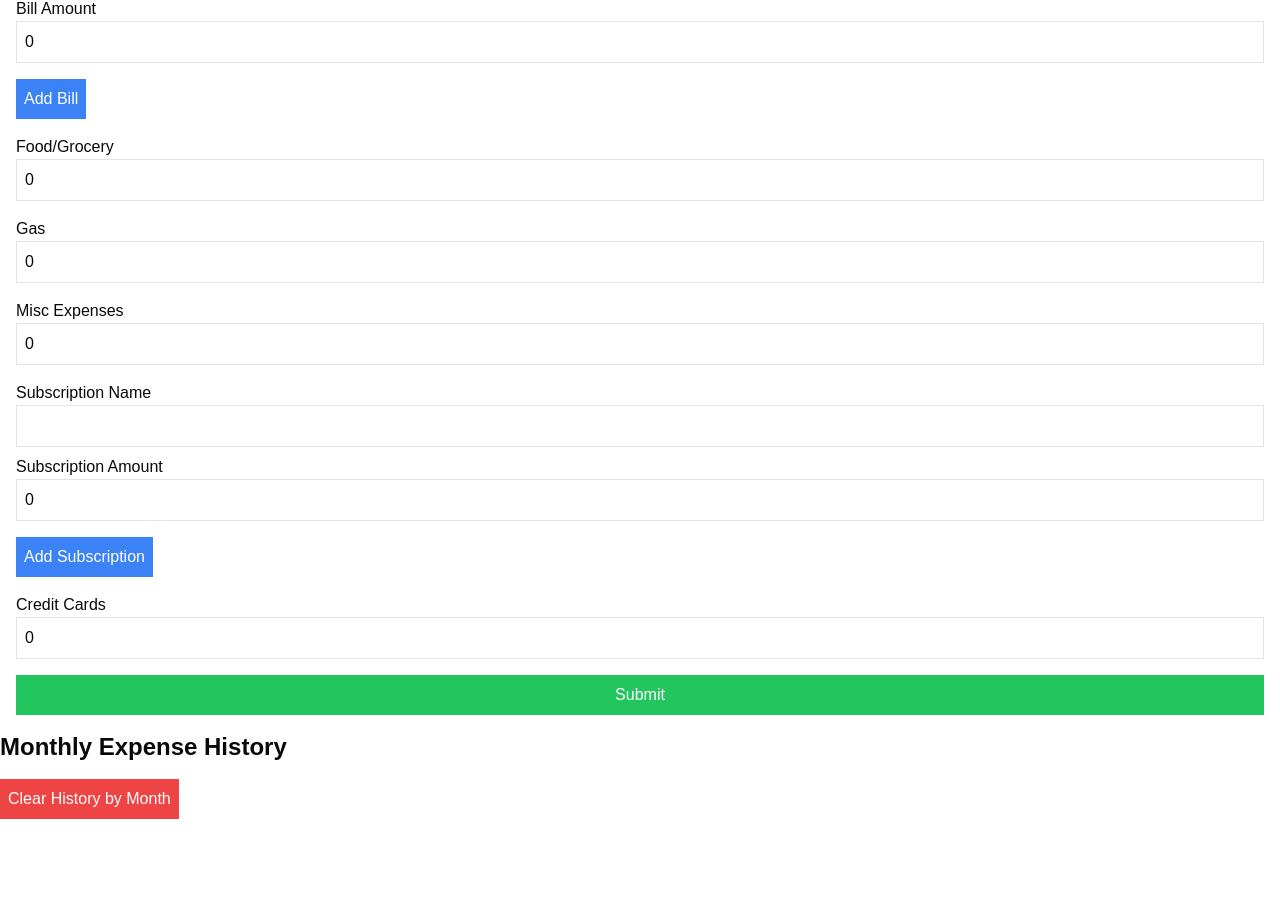
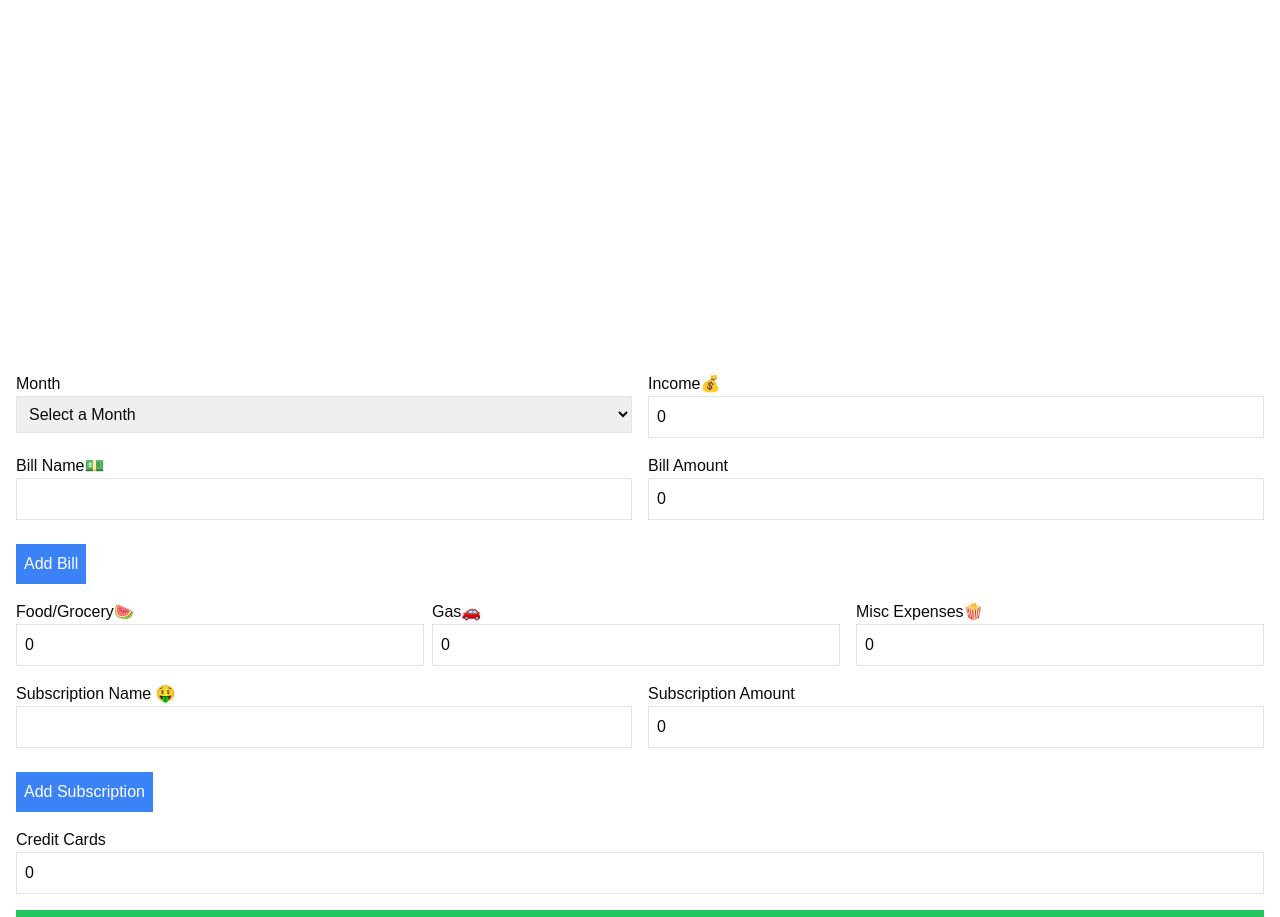
Before and after one commit to BlakeCaraballo/SpendSmart, a React (Vite) app: page / in a window 1280 px wide. Shown: the part 1880-2797 px from the top of the page. Before the commit the page ends 2715 px from the top, so only its background shows below. Built offline with nearby package versions, Linux system fonts and the light colour scheme.

Commit message:
Changed form layout and added history delete

```diff
--- a/src/component/chart/Chart.tsx
+++ b/src/component/chart/Chart.tsx
@@ -65,7 +65,7 @@ const Charts = () => {
   };
 
   return (
-<section id="charts" className="bg-white dark:bg-gray-900 py-20">
+<section id="charts" className="bg-white dark:bg-gray-900 py-96">
       <div className="container mx-auto px-6">
         <h2 className="text-3xl font-bold text-primary mb-8">User Friendly Charts</h2>
 
--- a/src/component/form/Form.tsx
+++ b/src/component/form/Form.tsx
@@ -58,9 +58,11 @@ const Form = ({ onSubmit }: { onSubmit: (data: FormData) => void }) => {
   const addSubscription = () => appendSubscription({ name: '', amount: 0 });
 
   return (
+    <section id='form'>
       <form onSubmit={handleSubmit(handleFormSubmit)} className="p-4">
-         {/* Month Dropdown */}
-      <div className="mb-4">
+        {/* Month and Income Inputs Side by Side */}
+        <div className="flex flex-wrap mb-4">
+          <div className="w-full sm:w-1/2 pr-2">
             <label>Month</label>
             <select {...register('month')} className="border p-2 w-full">
               <option value="">Select a Month</option>
@@ -71,9 +73,8 @@ const Form = ({ onSubmit }: { onSubmit: (data: FormData) => void }) => {
             {errors.month && <p className="text-red-500">{errors.month.message}</p>}
           </div>
 
-      {/* Income */}
-      <div className="mb-4">
-        <label>Income</label>
+          <div className="w-full sm:w-1/2 pl-2">
+            <label>Income💰</label>
             <input
               type="number"
               {...register('income', { valueAsNumber: true })}
@@ -81,17 +82,21 @@ const Form = ({ onSubmit }: { onSubmit: (data: FormData) => void }) => {
             />
             {errors.income && <p className="text-red-500">{errors.income.message}</p>}
           </div>
+        </div>
 
         {/* Recurring Bills */}
         {billFields.map((bill, index) => (
-        <div key={bill.id} className="mb-4">
-          <label>Bill Name</label>
+          <div key={bill.id} className="flex mb-4">
+            <div className="w-full sm:w-1/2 pr-2">
+              <label>Bill Name💵</label>
               <input
                 {...register(`bills.${index}.name`)}
                 className="border p-2 w-full mb-2"
               />
               {errors.bills?.[index]?.name && <p className="text-red-500">{errors.bills[index]?.name?.message}</p>}
+            </div>
 
+            <div className="w-full sm:w-1/2 pl-2">
               <label>Bill Amount</label>
               <input
                 type="number"
@@ -100,15 +105,17 @@ const Form = ({ onSubmit }: { onSubmit: (data: FormData) => void }) => {
               />
               {errors.bills?.[index]?.amount && <p className="text-red-500">{errors.bills[index]?.amount?.message}</p>}
             </div>
+          </div>
         ))}
 
         <button type="button" onClick={addBill} className="bg-blue-500 text-white p-2 mb-4">
           Add Bill
         </button>
 
-      {/* Other Expenses */}
-      <div className="mb-4">
-        <label>Food/Grocery</label>
+        {/* Other Expenses Side by Side */}
+        <div className="flex flex-wrap mb-4">
+          <div className="w-full sm:w-1/3 pr-2">
+            <label>Food/Grocery🍉</label>
             <input
               type="number"
               {...register('food', { valueAsNumber: true })}
@@ -117,8 +124,8 @@ const Form = ({ onSubmit }: { onSubmit: (data: FormData) => void }) => {
             {errors.food && <p className="text-red-500">{errors.food.message}</p>}
           </div>
 
-      <div className="mb-4">
-        <label>Gas</label>
+          <div className="w-full sm:w-1/3 pr-2">
+            <label>Gas🚗</label>
             <input
               type="number"
               {...register('gas', { valueAsNumber: true })}
@@ -127,8 +134,8 @@ const Form = ({ onSubmit }: { onSubmit: (data: FormData) => void }) => {
             {errors.gas && <p className="text-red-500">{errors.gas.message}</p>}
           </div>
 
-      <div className="mb-4">
-        <label>Misc Expenses</label>
+          <div className="w-full sm:w-1/3 pl-2">
+            <label>Misc Expenses🍿</label>
             <input
               type="number"
               {...register('misc', { valueAsNumber: true })}
@@ -136,17 +143,21 @@ const Form = ({ onSubmit }: { onSubmit: (data: FormData) => void }) => {
             />
             {errors.misc && <p className="text-red-500">{errors.misc.message}</p>}
           </div>
+        </div>
 
         {/* Subscriptions */}
         {subscriptionFields.map((subscription, index) => (
-        <div key={subscription.id} className="mb-4">
-          <label>Subscription Name</label>
+          <div key={subscription.id} className="flex mb-4">
+            <div className="w-full sm:w-1/2 pr-2">
+              <label>Subscription Name 🤑</label>
               <input
                 {...register(`subscriptions.${index}.name`)}
                 className="border p-2 w-full mb-2"
               />
               {errors.subscriptions?.[index]?.name && <p className="text-red-500">{errors.subscriptions[index]?.name?.message}</p>}
+            </div>
 
+            <div className="w-full sm:w-1/2 pl-2">
               <label>Subscription Amount</label>
               <input
                 type="number"
@@ -154,6 +165,7 @@ const Form = ({ onSubmit }: { onSubmit: (data: FormData) => void }) => {
                 className="border p-2 w-full"
               />
               {errors.subscriptions?.[index]?.amount && <p className="text-red-500">{errors.subscriptions[index]?.amount?.message}</p>}
+            </div>
           </div>
         ))}
 
@@ -176,7 +188,9 @@ const Form = ({ onSubmit }: { onSubmit: (data: FormData) => void }) => {
           Submit
         </button>
       </form>
+    </section>
   );
 };
 
+
 export default Form;
--- a/src/component/history/History.tsx
+++ b/src/component/history/History.tsx
@@ -75,6 +75,26 @@ const History = () => {
           <div key={data.id} className="border p-4">
             <h3 className="text-xl">{data.month}</h3>
             <Bar data={getChartDataForMonth(data)} />
+            <div className="mt-4">
+              <h4 className="font-bold">Bills</h4>
+              <ul className="list-disc pl-5">
+                {data.data.bills.map((bill: any, index: number) => (
+                  <li key={index}>
+                    {bill.name}: ${bill.amount}
+                  </li>
+                ))}
+              </ul>
+            </div>
+            <div className="mt-4">
+              <h4 className="font-bold">Subscriptions</h4>
+              <ul className="list-disc pl-5">
+                {data.data.subscriptions.map((subscription: any, index: number) => (
+                  <li key={index}>
+                    {subscription.name}: ${subscription.amount}
+                  </li>
+                ))}
+              </ul>
+            </div>
           </div>
         ))}
       </div>
--- a/src/component/nav/NavBar.tsx
+++ b/src/component/nav/NavBar.tsx
@@ -14,10 +14,10 @@ const NavBar = () => {
               <a href="#" className="text-gray-300 hover:text-white">Home</a>
             </li>
             <li>
-              <a href="#" className="text-gray-300 hover:text-white">About</a>
+              <a href="#hero" className="text-gray-300 hover:text-white">About</a>
             </li>
             <li>
-              <a href="#" className="text-gray-300 hover:text-white">Services</a>
+              <a href="#form" className="text-gray-300 hover:text-white">Form</a>
             </li>
             <li>
               <a href="#" className="text-gray-300 hover:text-white">Contact</a>
```
Lines whose indentation alone changed are shown as unchanged.
